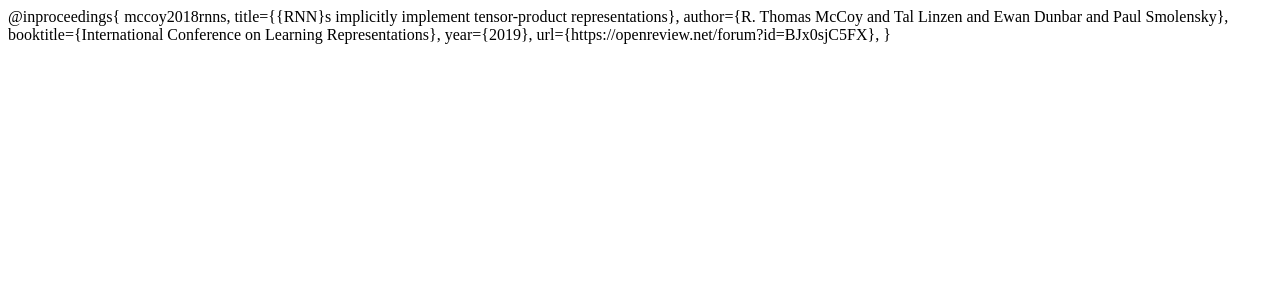
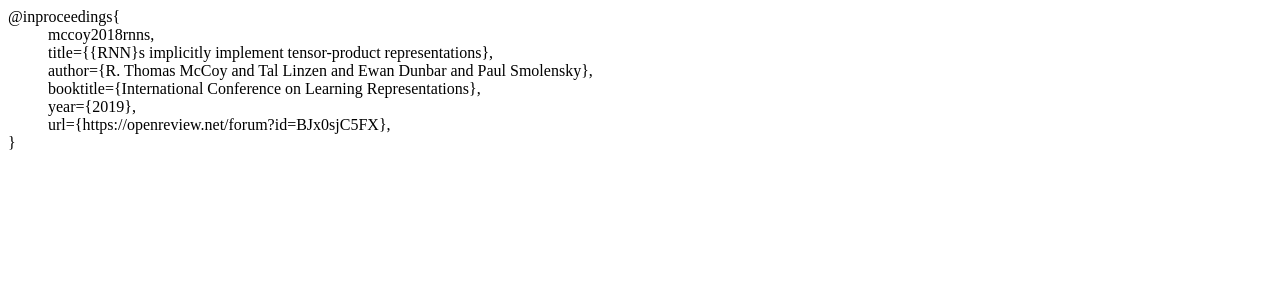
Before and after one commit to tommccoy1/tpdn, a Jekyll site: the page tpdn.html, which Jekyll copies as it is, in a window 1280 px wide. Shown: the top 300 px of the page. Built offline with Jekyll 4.4.1, drawn with Linux system fonts in a browser that asks for light colours.

Commit message:
format bibtex

```diff
--- a/tpdn.html
+++ b/tpdn.html
@@ -10,17 +10,17 @@
 <body>
 @inproceedings{
 
-<span class-"tab">mccoy2018rnns,</span>
+<p class="tab">mccoy2018rnns,</p>
 
-<span class-"tab">title={{RNN}s implicitly implement tensor-product representations},</span>
+<p class="tab">title={{RNN}s implicitly implement tensor-product representations},</p>
 
-<span class-"tab">author={R. Thomas McCoy and Tal Linzen and Ewan Dunbar and Paul Smolensky},</span>
+<p class="tab">author={R. Thomas McCoy and Tal Linzen and Ewan Dunbar and Paul Smolensky},</p>
 
-<span class-"tab">booktitle={International Conference on Learning Representations},</span>
+<p class="tab">booktitle={International Conference on Learning Representations},</p>
 
-<span class-"tab">year={2019},</span>
+<p class="tab">year={2019},</p>
 
-<span class-"tab">url={https://openreview.net/forum?id=BJx0sjC5FX},</span>
+<p class="tab">url={https://openreview.net/forum?id=BJx0sjC5FX},</p>
 
 }
 
--- a/tpdn_bib.css
+++ b/tpdn_bib.css
@@ -1,2 +1,4 @@
 
 .tab { margin-left: 40px; }
+
+p { margin : 0; }
```
